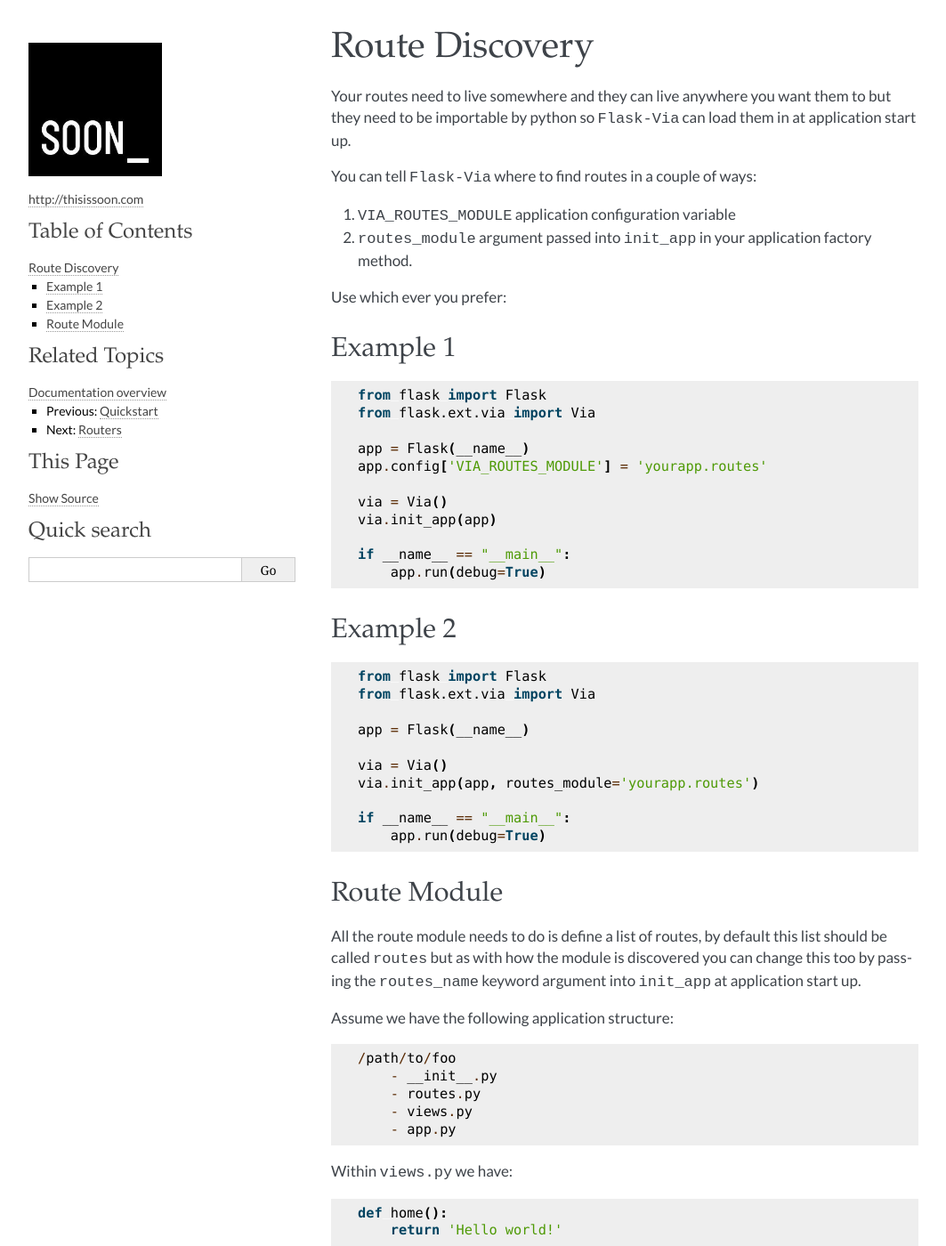
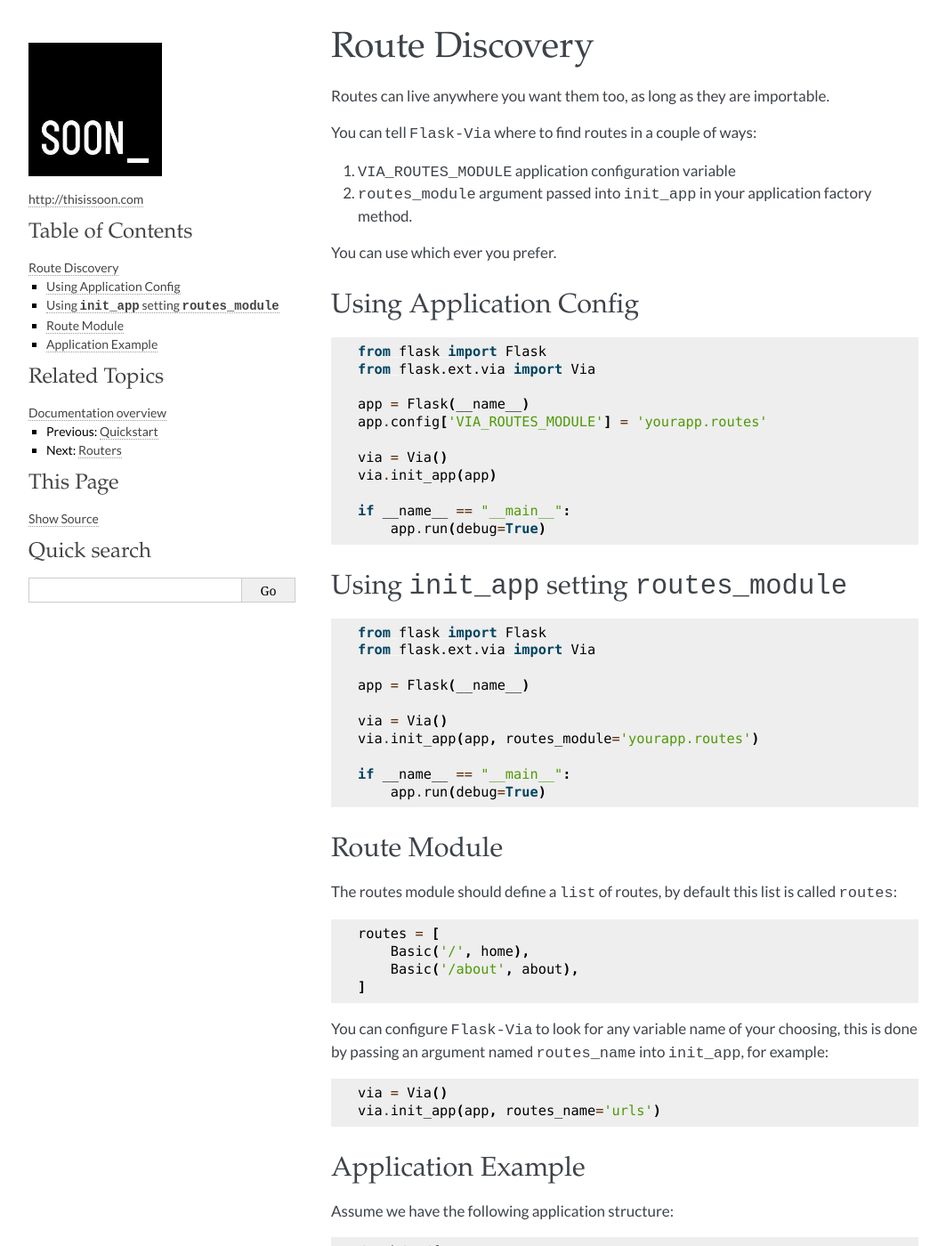
Before and after one commit to thisissoon/Flask-Via, a Sphinx documentation site: the page built from docs/route_discovery.rst, in a window 1280 px wide and 1400 px high. Shown: the whole window at 89% size, without its empty margins (98-1161 px from the left). Built offline with Sphinx 7.4.7, drawn with Linux system fonts in a browser that asks for light colours; some web fonts are replaced.

Commit message:
Tidy up of route discovery docs

```diff
--- a/docs/route_discovery.rst
+++ b/docs/route_discovery.rst
@@ -1,9 +1,7 @@
 Route Discovery
 ===============
 
-Your routes need to live somewhere and they can live anywhere you want them to
-but they need to be importable by python so ``Flask-Via`` can load them in at
-application start up.
+Routes can live anywhere you want them too, as long as they are importable.
 
 You can tell ``Flask-Via`` where to find routes in a couple of ways:
 
@@ -11,10 +9,10 @@ You can tell ``Flask-Via`` where to find routes in a couple of ways:
 2. ``routes_module`` argument passed into ``init_app`` in your application
    factory method.
 
-Use which ever you prefer:
+You can use which ever you prefer.
 
-Example 1
----------
+Using Application Config
+------------------------
 
 .. sourcecode:: python
 
@@ -30,8 +28,8 @@ Example 1
     if __name__ == "__main__":
         app.run(debug=True)
 
-Example 2
----------
+Using ``init_app`` setting ``routes_module``
+--------------------------------------------
 
 .. sourcecode:: python
 
@@ -49,10 +47,23 @@ Example 2
 Route Module
 ------------
 
-All the route module needs to do is define a list of routes, by default this
-list should be called ``routes`` but as with how the module is discovered you
-can change this too by passing the ``routes_name`` keyword argument into
-``init_app`` at application start up.
+The routes module should define a ``list`` of routes, by default this list
+is called ``routes``::
+
+    routes = [
+        Basic('/', home),
+        Basic('/about', about),
+    ]
+
+You can configure ``Flask-Via`` to look for any variable name of your choosing,
+this is done by passing an argument named ``routes_name`` into ``init_app``,
+for example::
+
+    via = Via()
+    via.init_app(app, routes_name='urls')
+
+Application Example
+-------------------
 
 Assume we have the following application structure::
 
```
